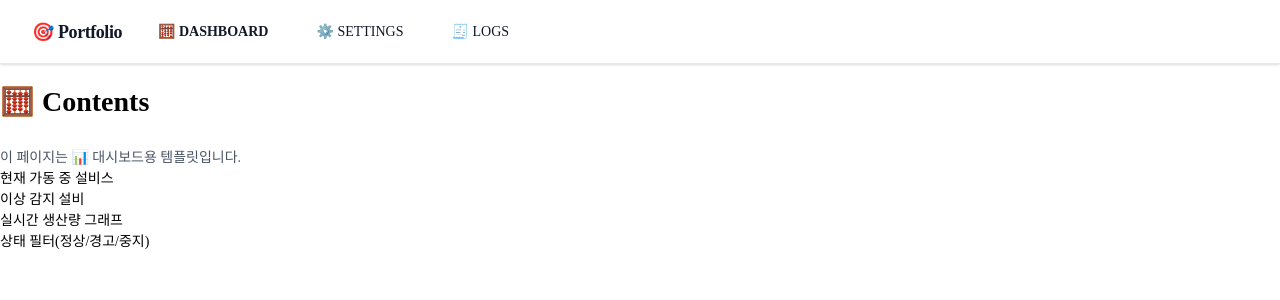
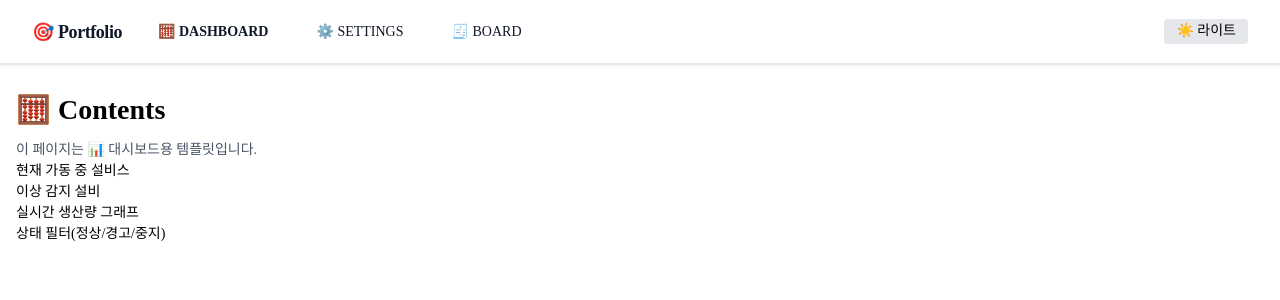
Before and after one commit to code7004/portfolio, a React app: page / in a window 1280 px wide. Shown: the top 300 px of the page. Built offline with nearby package versions, Linux system fonts and the light colour scheme; a web font is replaced by a local one.

Commit message:
feat: dark mode

```diff
--- a/src/components/GNB.tsx
+++ b/src/components/GNB.tsx
@@ -4,10 +4,26 @@ import { NavLink } from "react-router-dom";
 
 export default function GNB({ data }: { data: RouteDataAtts }) {
   const [menus, _menus] = useState([]);
+  const [isDark, setIsDark] = useState(() => document.documentElement.classList.contains("dark"));
 
   useEffect(() => {
     _menus(Object.values(data));
   }, [data]);
+
+  const toggleDark = () => {
+    const newVal = !isDark;
+    document.documentElement.classList.toggle("dark", newVal);
+    localStorage.setItem("theme", newVal ? "dark" : "light");
+    setIsDark(newVal);
+  };
+
+  useEffect(() => {
+    const saved = localStorage.getItem("theme");
+    if (saved === "dark") {
+      document.documentElement.classList.add("dark");
+      setIsDark(true);
+    }
+  }, []);
 
   return (
     <header className="relative z-50 flex items-center justify-between h-16 px-8 text-gray-900 bg-white border-b border-gray-200 shadow dark:bg-gray-900 dark:border-gray-700 dark:text-white">
@@ -19,6 +35,11 @@ export default function GNB({ data }: { data: RouteDataAtts }) {
           </NavLink>
         ))}
       </nav>
+      <div className="flex items-center space-x-4 text-sm">
+        <button onClick={toggleDark} className="px-3 py-1 text-black bg-gray-200 rounded dark:bg-gray-700 hover:bg-gray-300 dark:hover:bg-gray-600 dark:text-white">
+          {isDark ? "🌙 다크" : "☀️ 라이트"}
+        </button>
+      </div>
     </header>
   );
 }
--- a/src/config/RouteData.tsx
+++ b/src/config/RouteData.tsx
@@ -8,7 +8,7 @@ import Dashboard from "@/pages/Contents/Dashboard";
 import Settings from "@/pages/Contents/Settings";
 
 // 동적 import를 통한 코드 스플리팅 (React.lazy + Suspense 필요)
-const Logs = React.lazy(() => import("@/pages/Contents/Logs"));
+const Board = React.lazy(() => import("@/pages/Contents/Board"));
 // Logs 하위 메뉴
 
 /**
@@ -27,14 +27,14 @@ export const RouteData = {
     children: {
       Dashboard: { name: "DASHBOARD", icon: "🧮", index: true, disable: false, path: "/", element: <Dashboard />, description: "포트폴리오 요약" },
       Settings: { name: "SETTINGS", icon: "⚙️", index: true, disable: false, path: "/settings", element: <Settings />, description: "세팅페이지" },
-      Logs: {
-        name: "LOGS",
+      Board: {
+        name: "BOARD",
         icon: "🧾",
         disable: true,
-        path: "/logs",
-        element: <Logs />,
+        path: "/board",
+        element: <Board />,
         children: {
-          Dashboard: { name: "Dashboard", icon: "🧾", disable: false, path: "/logs", element: <Dashboard />, description: "솔루셔 요악 및 바로가기" }
+          Dashboard: { name: "Board", icon: "🧾", disable: false, path: "/board", element: <Dashboard />, description: "게시판" }
         }
       }
     }
--- a/src/pages/Contents/Dashboard/index.tsx
+++ b/src/pages/Contents/Dashboard/index.tsx
@@ -6,9 +6,9 @@ const Dashboard = () => {
   const route = useCurrentRoute(RouteData);
 
   return (
-    <PageLayout>
-      <h1 className="text-2xl font-bold">{`${route.data.icon} ${route.data.name}`}</h1>
-      <p className="mt-2 text-gray-600">이 페이지는 📊 대시보드용 템플릿입니다.</p>
+    <PageLayout className="flex flex-col p-4">
+      <h1 className="font-bold">{`${route.data.icon} ${route.data.name}`}</h1>
+      <p className="text-gray-600">이 페이지는 📊 대시보드용 템플릿입니다.</p>
       <ul>
         <li>현재 가동 중 설비스</li>
         <li>이상 감지 설비</li>
--- a/src/pages/Contents/index.tsx
+++ b/src/pages/Contents/index.tsx
@@ -4,7 +4,7 @@ import { Outlet } from "react-router-dom";
 
 const Contents = () => {
   return (
-    <div className="flex flex-col">
+    <div className="flex flex-col h-screen dark:bg-gray-900 dark:text-gray-100">
       <GNB data={RouteData.Contents.children} />
       <Outlet />
     </div>
```
Also changed, not shown: src/pages/Contents/Board/index.tsx (renamed from src/pages/Contents/Logs.tsx).
